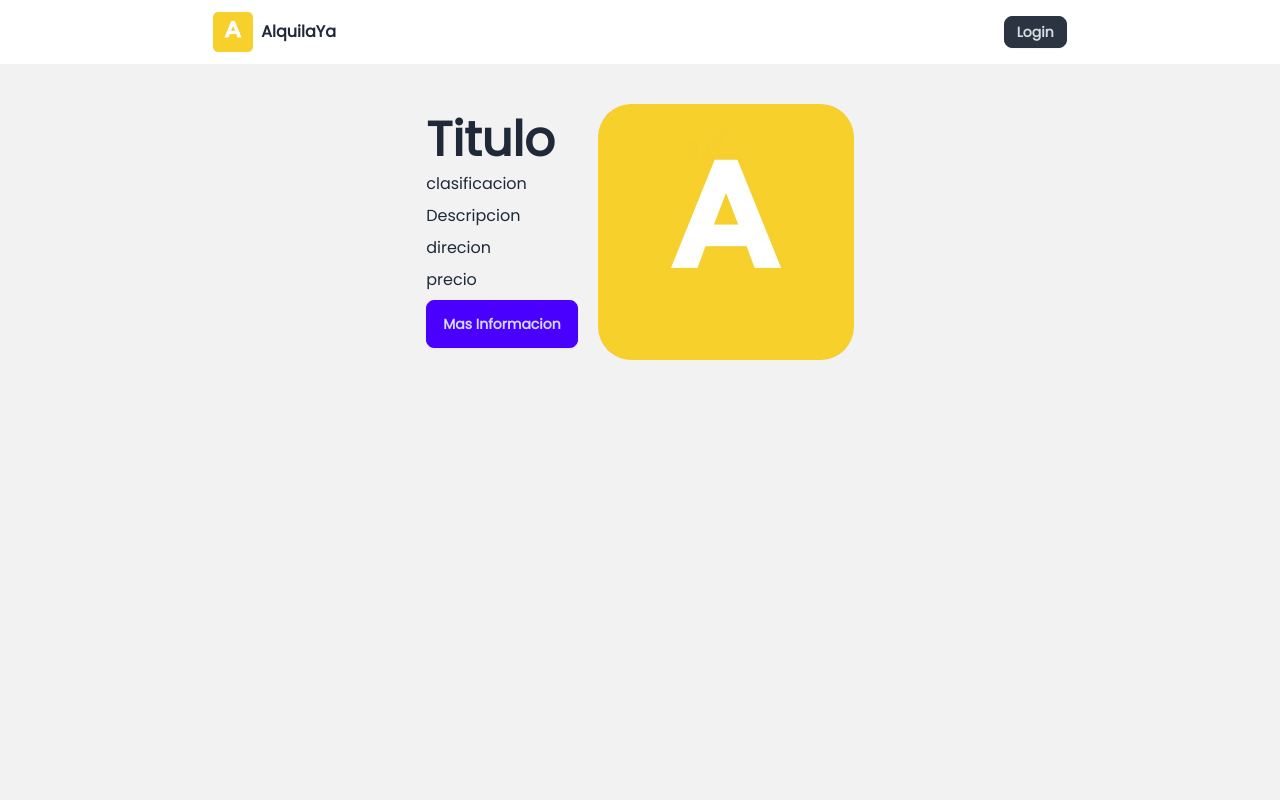
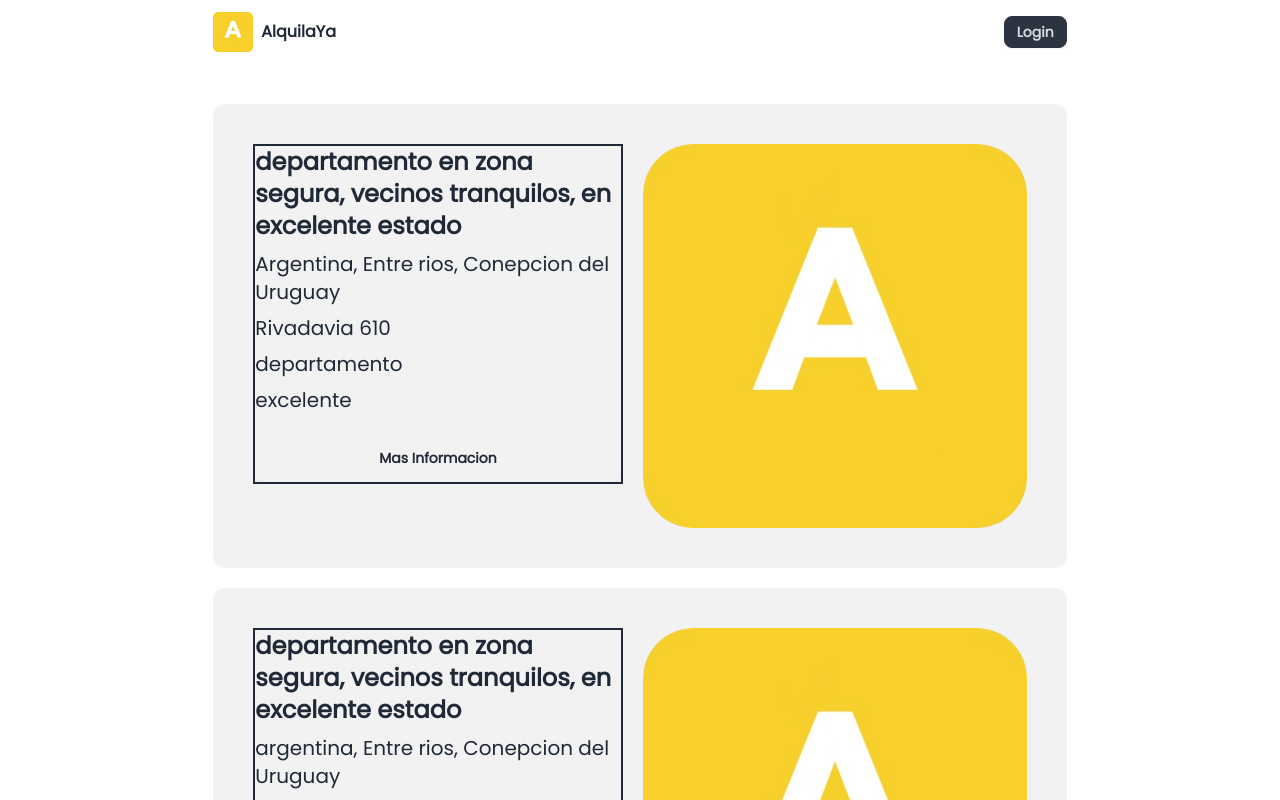
Before and after one commit to Jonavoe/AlquilaYa, a Next.js app in the folder alquilaya/: page / in a window 1280 px wide. Shown: the top 800 px of the page. Built offline with nearby package versions, Linux system fonts and the light colour scheme.

Commit message:
Update Rents.tsx

```diff
--- a/alquilaya/src/components/Rents/Rents.tsx
+++ b/alquilaya/src/components/Rents/Rents.tsx
@@ -1,26 +1,86 @@
-import Image from 'next/image'
-import React from 'react'
-import Logo from "@/assets/image/Logo.png"
+import Image from "next/image";
+import React from "react";
+import Logo from "@/assets/image/Logo.png";
 
 interface Props {
-    user: { email: string } | null
+  user: { email: string } | null;
 }
 
+const rents = [
+  {
+    pais: "Argentina",
+    provincia: "Entre rios",
+    ciudad: "Conepcion del Uruguay",
+    direccion: "Rivadavia 610",
+    tipoViviendia: "departamento",
+    precio: "170000",
+    estadoInmueble: "excelente",
+    titulo:
+      " departamento en zona segura, vecinos tranquilos, en excelente estado",
+    clasificacion: "5",
+    idUsuarioPropietario: "1234",
+  },
+  {
+    pais: "argentina",
+    provincia: "Entre rios",
+    ciudad: "Conepcion del Uruguay",
+    direccion: "Rivadavia 610",
+    tipoViviendia: "departamento",
+    precio: "170000",
+    estadoInmueble: "excelente",
+    titulo:
+      " departamento en zona segura, vecinos tranquilos, en excelente estado",
+    clasificacion: "5",
+    idUsuarioPropietario: "1234",
+  },
+  {
+    pais: "argentina",
+    provincia: "Entre rios",
+    ciudad: "Conepcion del Uruguay",
+    direccion: "Rivadavia 610",
+    tipoViviendia: "departamento",
+    precio: "170000",
+    estadoInmueble: "excelente",
+    titulo:
+      " departamento en zona segura, vecinos tranquilos, en excelente estado",
+    clasificacion: "5",
+    idUsuarioPropietario: "1234",
+  },
+];
 
 export default function Rents({ user }: Props) {
-    return (
-        <div className="bg-base-200 pt-10 w-screen h-screen flex justify-center items-start">
-            <div className="flex gap-5 items-center justify-center">
-                <div className='flex-col flex gap-2'>
-                    <h1 className="text-5xl font-bold">Titulo</h1>
-                    <p className=" ">clasificacion</p>
-                    <p className="">Descripcion</p>
-                    <p className="">direcion</p>
-                    <p className="">precio</p>
-                    <button className="btn btn-primary">Mas Informacion</button>
-                </div>
-                <Image src={Logo} alt='image' width={0} height={0} className=" w-64 h-64" />
+  return (
+    <div className="pt-10 w-screen h-full flex flex-col gap-5 justify-center items-center">
+      {rents.map((rent, i) => {
+        return (
+          <div
+            key={i}
+            className="flex gap-5 w-8/12 h-full items-start justify-between bg-base-200 p-10 rounded-xl"
+          >
+            <div className="flex flex-col border-2 gap-5 h-full">
+              <div className="flex-col h-full flex gap-2">
+                <h2 className="text-2xl font-bold">{rent.titulo}</h2>
+                <p className="text-xl">
+                  {rent.pais}, {rent.provincia}, {rent.ciudad}
+                </p>
+                <p className="text-xl ">{rent.direccion}</p>
+                <p className="text-xl">{rent.tipoViviendia}</p>
+                <p className="text-xl">{rent.estadoInmueble}</p>
+              </div>
+              <button className="w-full btn btn-default">
+                Mas Informacion
+              </button>
             </div>
-        </div>
-    )
+            <Image
+              src={Logo}
+              alt="image"
+              width={0}
+              height={0}
+              className=" w-96 h-96"
+            />
+          </div>
+        );
+      })}
+    </div>
+  );
 }
```
